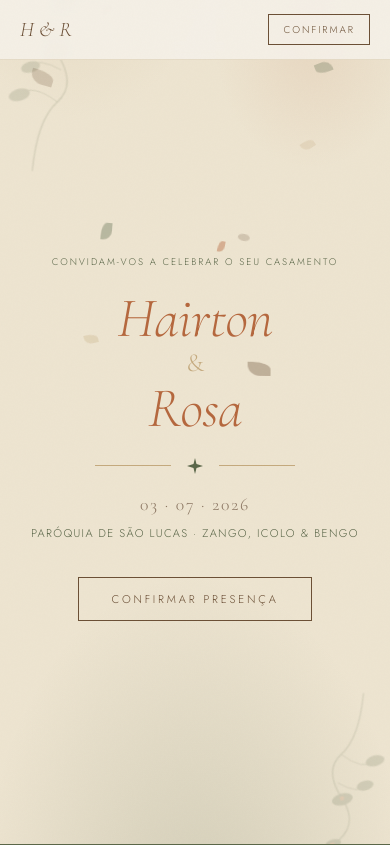
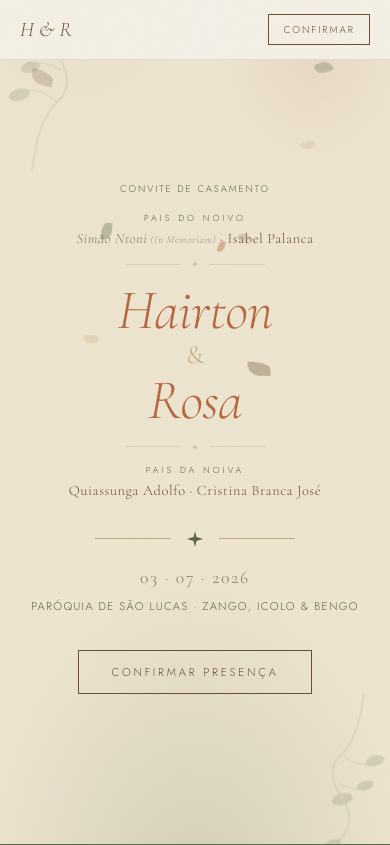
Before and after one commit to hsvanda18/hairton-rosa-wedding, a React (Vite) app: page / in a window 390 px wide. Shown: the top 845 px of the page. Built offline with nearby package versions, Linux system fonts and the light colour scheme.

Commit message:
feat: adicionar nomes dos pais dos noivos no convite hero

```diff
--- a/src/App.css
+++ b/src/App.css
@@ -130,8 +130,63 @@ nav {
   opacity: 0;
   animation: fadeUp .8s 1.1s forwards;
 }
+.hero-parents {
+  opacity: 0;
+  text-align: center;
+  animation: fadeUp .8s forwards;
+}
+.hero-parents--groom { animation-delay: .4s; }
+.hero-parents--bride { animation-delay: 1.1s; }
+
+.hero-parents-label {
+  display: block;
+  font-size: .6rem;
+  letter-spacing: .35em;
+  text-transform: uppercase;
+  color: var(--moss);
+  margin-bottom: 6px;
+}
+.hero-parents p {
+  font-family: 'Cormorant Garamond', serif;
+  font-size: clamp(.95rem, 2vw, 1.2rem);
+  font-weight: 300;
+  color: var(--bark);
+  letter-spacing: .04em;
+}
+.in-memoriam {
+  font-style: italic;
+  color: var(--soft);
+}
+.in-memoriam::after {
+  content: ' (In Memoriam)';
+  font-size: .75em;
+  font-style: italic;
+  opacity: .75;
+}
+
+.hero-parents-divider {
+  display: flex;
+  align-items: center;
+  gap: 12px;
+  margin: 16px auto;
+  width: 200px;
+  opacity: 0;
+  animation: fadeUp .6s .75s forwards;
+}
+.hero-parents-divider span:not(.hero-parents-diamond) {
+  flex: 1;
+  height: 1px;
+  background: var(--sand);
+  opacity: .35;
+}
+.hero-parents-diamond {
+  font-size: 7px;
+  color: var(--sand);
+  opacity: .5;
+}
+
 .hero-cta {
-  margin-top: 48px;
+  margin-top: 36px;
   opacity: 0;
   animation: fadeUp .8s 1.3s forwards;
 }
@@ -658,7 +713,10 @@ footer p {
   .botanical-br { width: 160px; bottom: -10px; right: -20px; }
   .botanical-tr { display: none; }
 
-  .hero-eyebrow { font-size: .6rem; letter-spacing: .2em; margin-bottom: 20px; }
+  .hero-eyebrow { font-size: .6rem; letter-spacing: .2em; margin-bottom: 16px; }
+  .hero-parents p { font-size: .9rem; }
+  .hero-parents-label { font-size: .55rem; }
+  .hero-parents-divider { width: 140px; margin: 12px auto; }
   .hero-names   { line-height: 1.05; }
   .hero-amp     { font-size: clamp(1.6rem, 4vw, 2.5rem); }
   .hero-divider { width: 200px; margin: 20px auto; }
--- a/src/components/Hero.jsx
+++ b/src/components/Hero.jsx
@@ -22,47 +22,55 @@ export default function Hero() {
     <header className="hero">
       <div className="hero-bg" />
 
-      <svg
-        className="botanical botanical-tl"
-        viewBox="0 0 300 300"
-        fill="none"
-        xmlns="http://www.w3.org/2000/svg"
-        style={{ transform: `rotate(-15deg) translateY(${parallax * -0.6}px)` }}
-      >
+      <svg className="botanical botanical-tl" viewBox="0 0 300 300" fill="none"
+        style={{ transform: `rotate(-15deg) translateY(${parallax * -0.6}px)` }}>
         <BotanicalPath />
       </svg>
-
-      <svg
-        className="botanical botanical-br"
-        viewBox="0 0 300 300"
-        fill="none"
-        xmlns="http://www.w3.org/2000/svg"
-        style={{ transform: `rotate(165deg) translateY(${parallax * 0.4}px)` }}
-      >
+      <svg className="botanical botanical-br" viewBox="0 0 300 300" fill="none"
+        style={{ transform: `rotate(165deg) translateY(${parallax * 0.4}px)` }}>
         <BotanicalPath />
       </svg>
-
-      <svg
-        className="botanical botanical-tr"
-        viewBox="0 0 300 300"
-        fill="none"
-        xmlns="http://www.w3.org/2000/svg"
-        style={{ transform: `rotate(20deg) scaleX(-1) translateY(${parallax * -0.3}px)` }}
-      >
+      <svg className="botanical botanical-tr" viewBox="0 0 300 300" fill="none"
+        style={{ transform: `rotate(20deg) scaleX(-1) translateY(${parallax * -0.3}px)` }}>
         <BotanicalPath />
       </svg>
 
       <Petals />
 
-      <p className="hero-eyebrow">Convidam-vos a celebrar o seu casamento</p>
+      <p className="hero-eyebrow">Convite de Casamento</p>
 
+      {/* Pais do Noivo */}
+      <div className="hero-parents hero-parents--groom">
+        <span className="hero-parents-label">Pais do Noivo</span>
+        <p>
+          <span className="in-memoriam">Simão Ntoni</span>
+          {' '}·{' '}
+          Isabel Palanca
+        </p>
+      </div>
+
+      <div className="hero-parents-divider">
+        <span /><span className="hero-parents-diamond">◆</span><span />
+      </div>
+
+      {/* Casal */}
       <h1 className="hero-names">
         <em>Hairton</em>
         <span className="hero-amp">&amp;</span>
         <em>Rosa</em>
       </h1>
 
-      <div className="hero-divider">
+      <div className="hero-parents-divider">
+        <span /><span className="hero-parents-diamond">◆</span><span />
+      </div>
+
+      {/* Pais da Noiva */}
+      <div className="hero-parents hero-parents--bride">
+        <span className="hero-parents-label">Pais da Noiva</span>
+        <p>Quiassunga Adolfo · Cristina Branca José</p>
+      </div>
+
+      <div className="hero-divider" style={{ marginTop: '32px' }}>
         <span />
         <svg width="16" height="16" viewBox="0 0 16 16" fill="currentColor">
           <path d="M8 0 L9.5 6 L16 8 L9.5 10 L8 16 L6.5 10 L0 8 L6.5 6 Z"/>
@@ -71,7 +79,7 @@ export default function Hero() {
       </div>
 
       <p className="hero-date">03 · 07 · 2026</p>
-      <p className="hero-location">Paróquia de São Lucas · Zango, Icolo & Bengo</p>
+      <p className="hero-location">Paróquia de São Lucas · Zango, Icolo &amp; Bengo</p>
 
       <div className="hero-cta">
         <a href="#rsvp" className="btn">Confirmar Presença</a>
```
